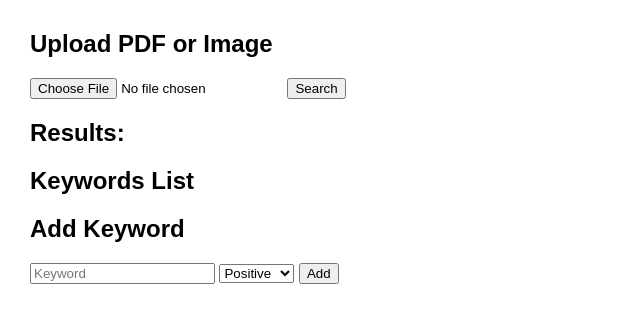
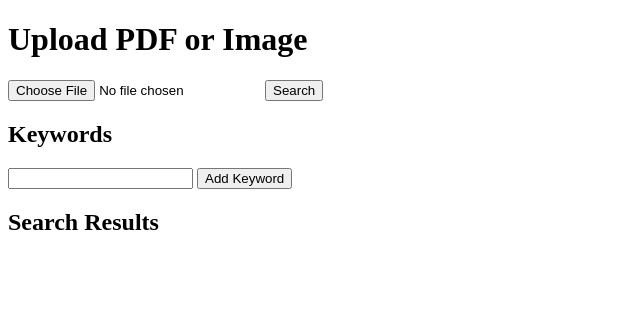
Before and after one commit to Aaronicc/pdf-keyword-search, a Flask app: page / in a window 1280 px wide. Shown: the top 323 px of the page, without its empty margins (0-640 px from the left). Run offline with Flask 3, Linux system fonts and the light colour scheme.

Commit message:
Update index.html

```diff
--- a/templates/index.html
+++ b/templates/index.html
@@ -1,47 +1,52 @@
-<!DOCTYPE html>
+<!doctype html>
 <html lang="en">
 <head>
   <meta charset="UTF-8">
   <title>PDF & Image Keyword Search</title>
-<style>
-    body { font-family: Arial; margin: 30px; }
-    .positive { color: green; font-weight: bold; }
-    .negative { color: red; font-weight: bold; }
-</style>
 </head>
 <body>
-<h2>Upload PDF or Image</h2>
+  <h1>Upload PDF or Image</h1>
   <form method="POST" enctype="multipart/form-data">
     <input type="file" name="file" required>
     <button type="submit">Search</button>
   </form>
 
-<h2>Results:</h2>
-<ul>
-    {% for res in results %}
-        <li class="{{ 'positive' if res.positive else 'negative' }}">{{ res.word }}</li>
-    {% endfor %}
-</ul>
+  <h2>Keywords</h2>
+  <form method="POST" action="{{ url_for('add_keyword') }}">
+    <input type="text" name="keyword" required>
+    <button type="submit">Add Keyword</button>
+  </form>
 
-<h2>Keywords List</h2>
   <ul>
     {% for kw in keywords %}
-        <li>{{ kw.word }} ({{ 'Positive' if kw.positive else 'Negative' }})
-            <form action="{{ url_for('delete_keyword', id=kw.id) }}" method="POST" style="display:inline;">
+      <li>
+        {{ kw.word }}
+        <form method="POST" action="{{ url_for('delete_keyword', kw_id=kw.id) }}" style="display:inline">
           <button type="submit">Delete</button>
         </form>
       </li>
     {% endfor %}
   </ul>
 
-<h2>Add Keyword</h2>
-<form action="{{ url_for('add_keyword') }}" method="POST">
-    <input type="text" name="word" required placeholder="Keyword">
-    <select name="positive">
-        <option value="true">Positive</option>
-        <option value="false">Negative</option>
-    </select>
-    <button type="submit">Add</button>
-</form>
+  <h2>Search Results</h2>
+  <ul>
+    {% for r in results %}
+      <li>
+        Keyword: {{ r.keyword }}
+        {% if r.page %} | PDF Page: {{ r.page }} | Snippet: {{ r.snippet }} {% endif %}
+        {% if r.image %} | Image: {{ r.image }} {% endif %}
+      </li>
+    {% endfor %}
+  </ul>
+
+  {% with messages = get_flashed_messages(with_categories=true) %}
+    {% if messages %}
+      <ul>
+        {% for category, message in messages %}
+          <li>{{ category }}: {{ message }}</li>
+        {% endfor %}
+      </ul>
+    {% endif %}
+  {% endwith %}
 </body>
 </html>
```
Lines whose indentation alone changed are shown as unchanged.
